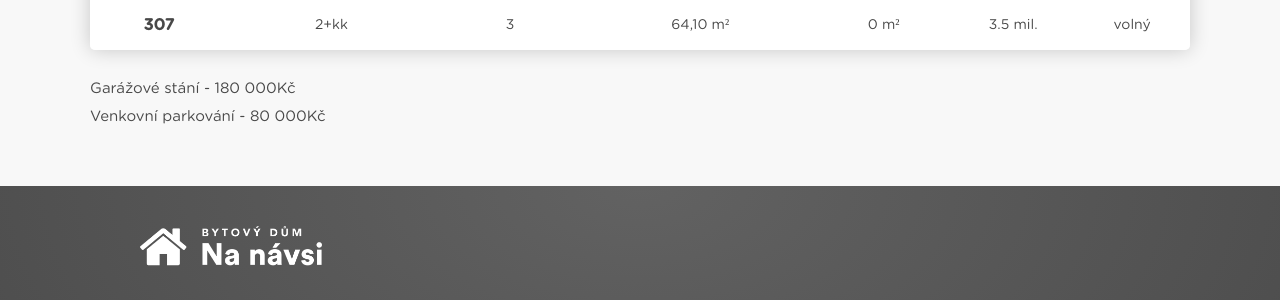
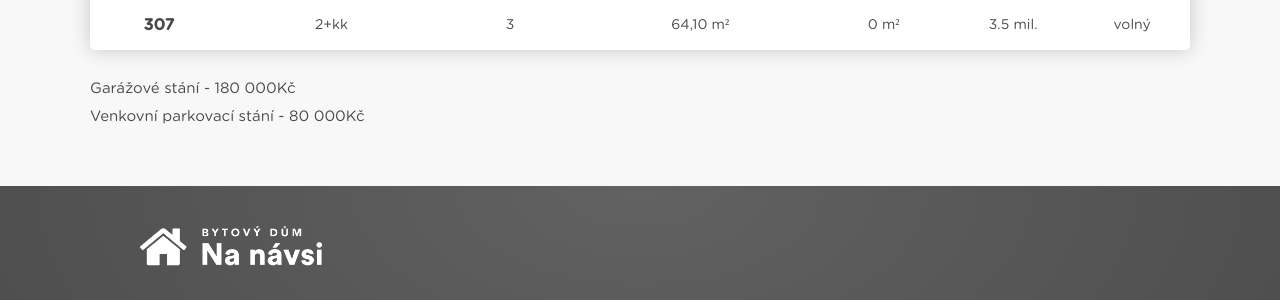
Before and after one commit to StyvekDrtic/bydleniSvojetice, a Jekyll site: the page built from ceny.html, in a window 1280 px wide. Shown: the part 1702-2002 px from the top of the page. Built offline with Jekyll 4.4.1, drawn with Linux system fonts in a browser that asks for light colours.

Commit message:
venkovni stani

```diff
--- a/_includes/tabulka.html
+++ b/_includes/tabulka.html
@@ -274,4 +274,4 @@
 </table>
 
 <p class="parkovani">Garážové stání - 180 000Kč</p>
-<p class="parkovani">Venkovní parkování - 80 000Kč</p>
+<p class="parkovani">Venkovní parkovací stání - 80 000Kč</p>
```
